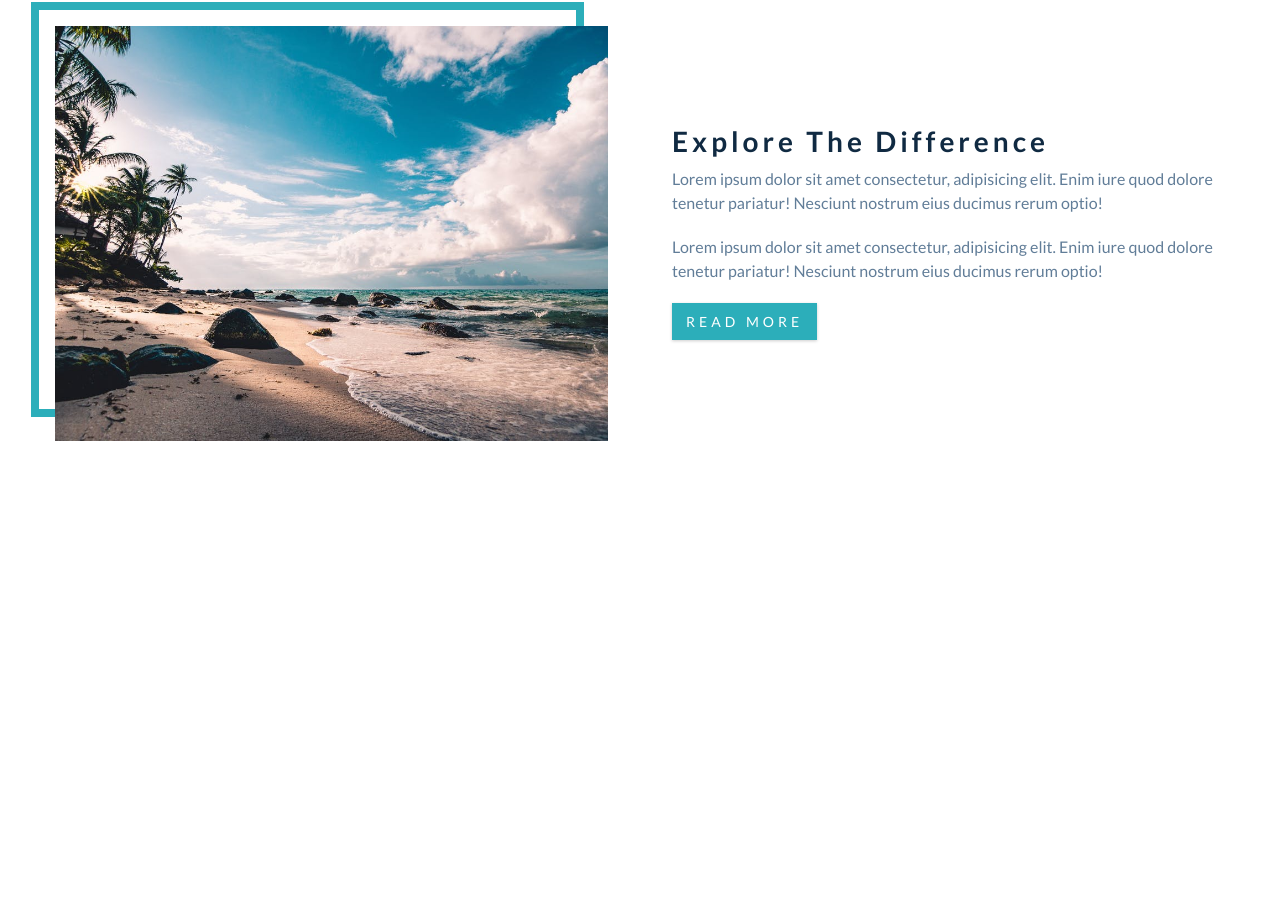
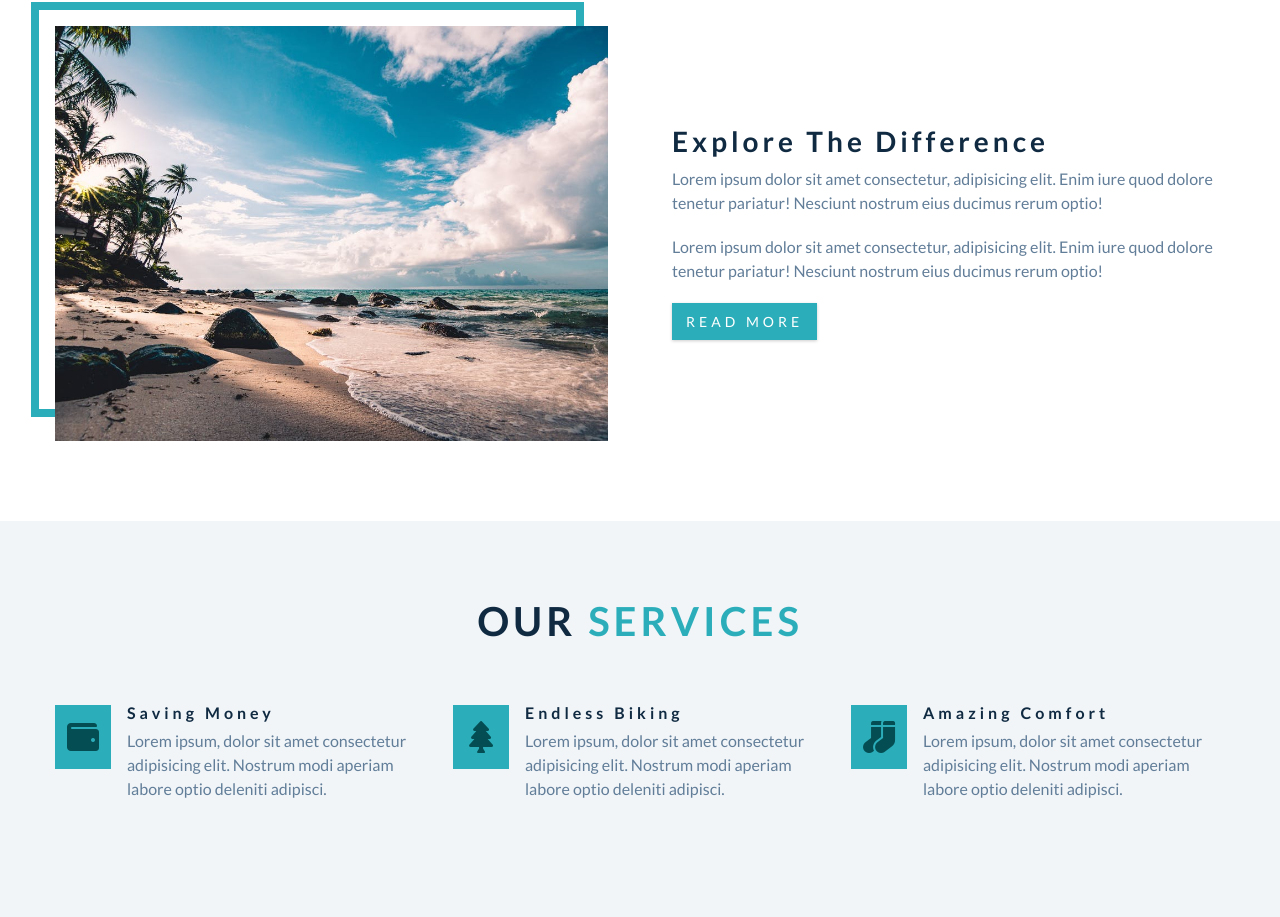
Before and after one commit to This-Is-Prince/backroads-tour-company-css-project, a website built with Vite: page index.html in a window 1280 px wide. Shown: the part 958-1875 px from the top of the page. Before the commit the page ends 1479 px from the top, so only its background shows below. Built offline with nearby package versions, Linux system fonts and the light colour scheme.

Commit message:
service section completed

```diff
--- a/css/styles.css
+++ b/css/styles.css
@@ -271,11 +271,63 @@ About
     position: relative;
   }
 }
+
 /*
 ===============
 Services
 ===============
 */
+.services {
+  background: var(--clr-grey-10);
+}
+.service {
+  text-align: center;
+  margin-bottom: 3rem;
+}
+.service-icon {
+  font-size: 2rem;
+  padding: 0.5rem;
+  margin-bottom: 1.5rem;
+  display: inline-block;
+  color: var(--clr-primary-1);
+  background: var(--clr-primary-5);
+}
+.service-text {
+  max-width: 20rem;
+  margin-left: auto;
+  margin-right: auto;
+}
+@media screen and (min-width: 576px) {
+  .services-center {
+    display: flex;
+    flex-wrap: wrap;
+    justify-content: space-between;
+  }
+  .service {
+    margin-bottom: 1rem;
+    flex: 0 0 calc(50% - 1rem);
+  }
+}
+@media screen and (min-width: 992px) {
+  .service {
+    flex: 0 0 calc(33.333% - 1rem);
+  }
+}
+@media screen and (min-width: 1170px) {
+  .service {
+    display: flex;
+    text-align: left;
+  }
+  .service-icon {
+    align-self: start;
+  }
+  .service-info {
+    padding-left: 1rem;
+  }
+  .service-title {
+    margin-bottom: 0.5rem;
+  }
+}
 
 /*
 ===============
--- a/index.html
+++ b/index.html
@@ -40,11 +40,11 @@
 
     <!-- about section -->
     <section class="section" id="about">
-      <!-- title -->
+      <!-- section title -->
       <div class="section-title">
         <h2>about <span>us</span></h2>
       </div>
-      <!-- end of title -->
+      <!-- end of section title -->
       <div class="section-center about-center">
         <!-- about img wrapper -->
         <article class="about-img">
@@ -72,5 +72,59 @@
       </div>
     </section>
     <!-- end of about section -->
+
+    <!-- services -->
+    <section class="section services" id="services">
+      <!-- section title -->
+      <div class="section-title">
+        <h2>our <span>services</span></h2>
+      </div>
+      <!-- end of section title -->
+      <div class="section-center services-center">
+        <!-- single service -->
+        <article class="service">
+          <span class="service-icon">
+            <i class="fas fa-wallet fa-fw"></i>
+          </span>
+          <div class="service-info">
+            <h4 class="service-title">saving money</h4>
+            <p class="service-text">
+              Lorem ipsum, dolor sit amet consectetur adipisicing elit. Nostrum
+              modi aperiam labore optio deleniti adipisci.
+            </p>
+          </div>
+        </article>
+        <!-- end of single service -->
+        <!-- single service -->
+        <article class="service">
+          <span class="service-icon">
+            <i class="fas fa-tree fa-fw"></i>
+          </span>
+          <div class="service-info">
+            <h4 class="service-title">endless biking</h4>
+            <p class="service-text">
+              Lorem ipsum, dolor sit amet consectetur adipisicing elit. Nostrum
+              modi aperiam labore optio deleniti adipisci.
+            </p>
+          </div>
+        </article>
+        <!-- end of single service -->
+        <!-- single service -->
+        <article class="service">
+          <span class="service-icon">
+            <i class="fas fa-socks fa-fw"></i>
+          </span>
+          <div class="service-info">
+            <h4 class="service-title">amazing comfort</h4>
+            <p class="service-text">
+              Lorem ipsum, dolor sit amet consectetur adipisicing elit. Nostrum
+              modi aperiam labore optio deleniti adipisci.
+            </p>
+          </div>
+        </article>
+        <!-- end of single service -->
+      </div>
+    </section>
+    <!-- end of services -->
   </body>
 </html>
```
